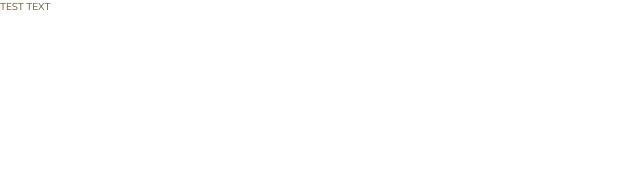
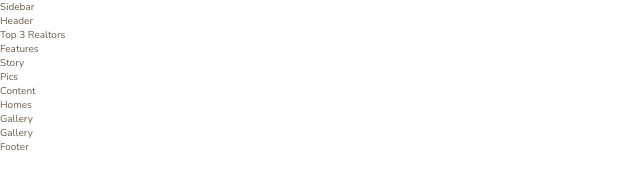
Before and after one commit to fstal/Nexter, a website: page index.html in a window 1280 px wide. Shown: the whole page, without its empty margins (0-640 px from the left). Drawn offline with nearby package versions, Linux system fonts and the light colour scheme; files that its build step writes are made by us from their sources.

Commit message:
add html markup

```diff
--- /dev/null
+++ b/css/style.css
@@ -0,0 +1,15 @@
+*,
+*::before,
+*::after {
+  padding: 0;
+  margin: 0;
+  background-origin: inherit; }
+
+html {
+  box-sizing: border-box;
+  font-size: 62.5%; }
+
+body {
+  font-family: "Nunito", sans-serif;
+  color: #6d5d4b;
+  font-weight: 300; }
--- a/index.html
+++ b/index.html
@@ -15,6 +15,18 @@
     <title>nexter &mdash; your home, your freedom</title>
   </head>
   <body class="container">
-    TEST TEXT
+    <div class="sidebar">Sidebar</div>
+    <header class="header">Header</header>
+    <div class="realtors">Top 3 Realtors</div>
+    <section class="features">Features</section>
+    <div class="story">
+      Story
+      <div class="story__pictures">Pics</div>
+      <div class="story__content">Content</div>
+    </div>
+    <section class="homes">Homes</section>
+    <section class="gallery">Gallery</section>
+    <section class="gallery">Gallery</section>
+    <footer class="footer">Footer</footer>
   </body>
 </html>
--- a/package.json
+++ b/package.json
@@ -5,7 +5,7 @@
   "main": "index.js",
   "scripts": {
     "watch:sass": "node-sass sass/main.scss css/style.css -w",
-    "devserver": "live-server",
+    "devserver": "live-server --browser=firefox",
     "start": "npm-run-all --parallel devserver watch:sass",
     "compile:sass": "node-sass sass/main.scss css/style.comp.css",
     "prefix:css": "postcss --use autoprefixer -b 'last 10 versions' css/style.comp.css -o css/style.prefix.css",
```
